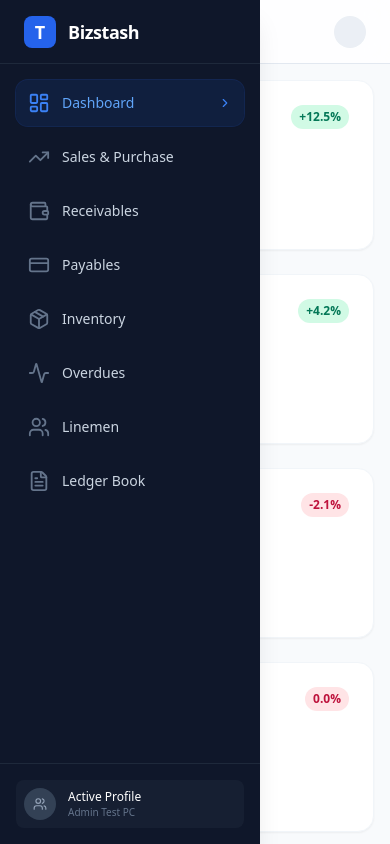
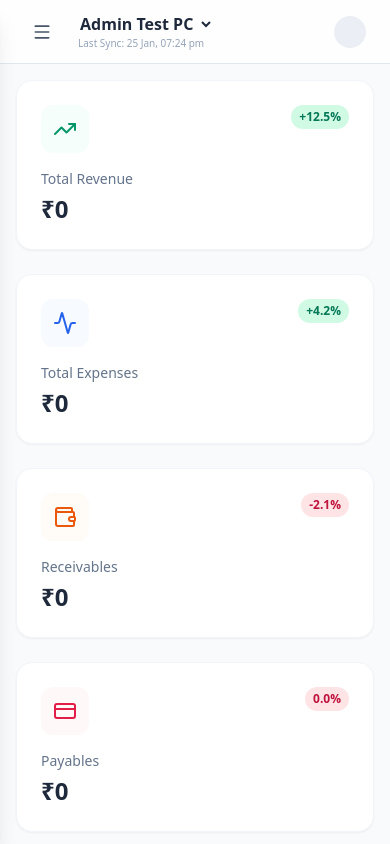
Before and after one commit to sahilsync07/Bizstash, a React (Vite) app in the folder dashboard/: page / in a window 390 px wide. Built offline with nearby package versions, Linux system fonts and the light colour scheme.

Commit message:
Fix Sidebar Mobile Behavior: Default Closed + Backdrop

```diff
--- a/dashboard/src/App.jsx
+++ b/dashboard/src/App.jsx
@@ -37,7 +37,8 @@
   const [activeTab, setActiveTab] = useState('summary');
   const [data, setData] = useState(null);
   const [loading, setLoading] = useState(true);
-  const [isSidebarOpen, setSidebarOpen] = useState(true);
+  // Default to closed on mobile (< 768px), open on desktop
+  const [isSidebarOpen, setSidebarOpen] = useState(window.innerWidth >= 768);
   const [targetLedger, setTargetLedger] = useState('');
 
   const [companies, setCompanies] = useState([]);
@@ -88,6 +89,14 @@
 
   return (
     <div className="flex h-screen bg-slate-50 text-slate-900 font-sans overflow-hidden">
+      {/* Mobile Backdrop */}
+      {isSidebarOpen && (
+        <div
+          className="fixed inset-0 bg-black/50 z-20 md:hidden"
+          onClick={() => setSidebarOpen(false)}
+        />
+      )}
+
       {/* Sidebar */}
       <Sidebar
         activeTab={activeTab}
```
